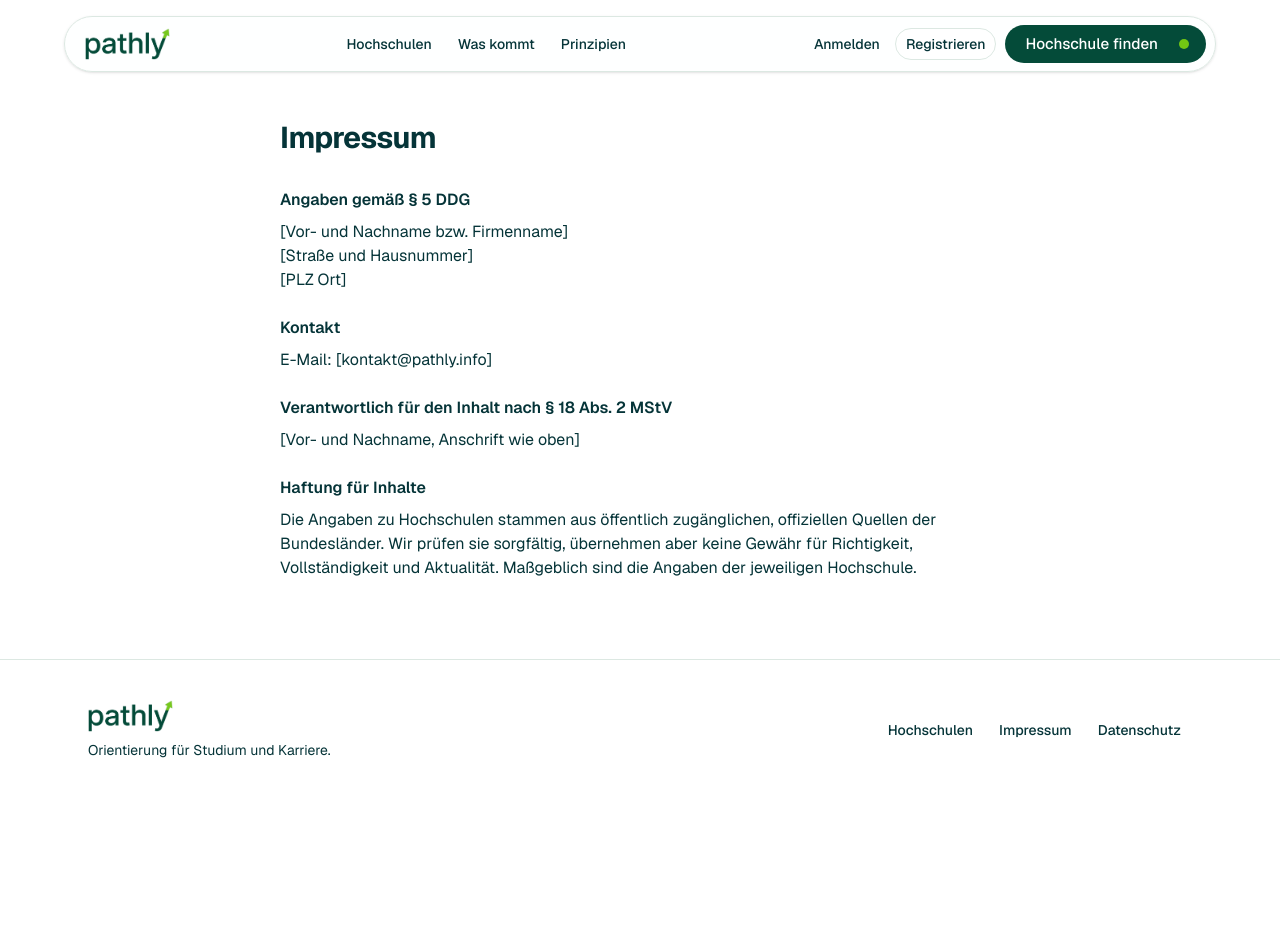
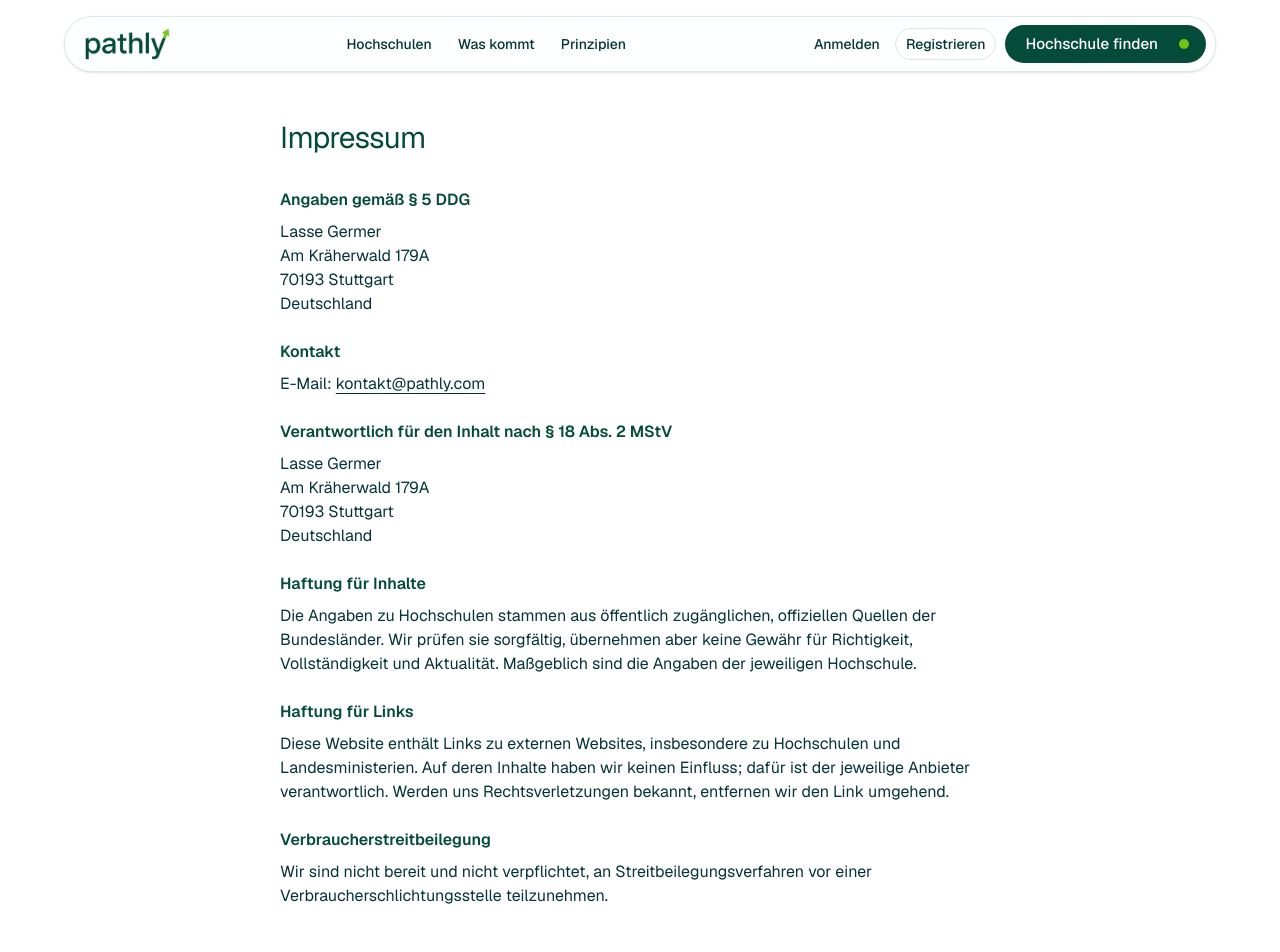
Before and after one commit to lassegermer486-lgtm/Pathly, a Next.js app in the folder apps/web/: page /impressum in a window 1280 px wide. Shown: the top 952 px of the page. Before the commit the page ends 800 px from the top, so only its background shows below. Built offline with nearby package versions, Linux system fonts and the light colour scheme.

Commit message:
Impressum und Datenschutz: Anbieterangaben eingetragen
Angaben zentral in src/lib/legal.ts gepflegt.

```diff
--- a/apps/web/src/app/datenschutz/page.tsx
+++ b/apps/web/src/app/datenschutz/page.tsx
@@ -1,11 +1,12 @@
 import type { Metadata } from "next";
+import { PROVIDER } from "@/lib/legal";
 
 export const metadata: Metadata = {
   title: "Datenschutz",
   robots: { index: false },
 };
 
-// TODO vor Livegang: Platzhalter ersetzen und Text rechtlich prüfen lassen.
+// Text vor größerem Ausbau (Konten, Analyse, Newsletter) rechtlich prüfen lassen.
 export default function DatenschutzPage() {
   return (
     <main className="mx-auto w-full max-w-3xl flex-1 px-4 py-12 sm:px-6">
@@ -14,8 +15,12 @@ export default function DatenschutzPage() {
         <section>
           <h2>Verantwortlicher</h2>
           <p className="mt-2">
-            [Vor- und Nachname bzw. Firmenname, Anschrift, E-Mail] – siehe
-            Impressum.
+            {PROVIDER.name}, {PROVIDER.street}, {PROVIDER.city}
+            <br />
+            E-Mail:{" "}
+            <a href={`mailto:${PROVIDER.email}`} className="underline underline-offset-4">
+              {PROVIDER.email}
+            </a>
           </p>
         </section>
         <section>
--- a/apps/web/src/app/impressum/page.tsx
+++ b/apps/web/src/app/impressum/page.tsx
@@ -1,33 +1,44 @@
 import type { Metadata } from "next";
+import { PROVIDER } from "@/lib/legal";
 
 export const metadata: Metadata = {
   title: "Impressum",
   robots: { index: false },
 };
 
-// TODO vor Livegang: Platzhalter in [eckigen Klammern] durch echte Angaben ersetzen.
 export default function ImpressumPage() {
+  const address = (
+    <>
+      {PROVIDER.name}
+      <br />
+      {PROVIDER.street}
+      <br />
+      {PROVIDER.city}
+      <br />
+      {PROVIDER.country}
+    </>
+  );
+
   return (
     <main className="mx-auto w-full max-w-3xl flex-1 px-4 py-12 sm:px-6">
-      <h1 className="text-3xl font-bold tracking-tight">Impressum</h1>
-      <div className="mt-8 space-y-6 text-foreground [&_h2]:font-semibold">
+      <h1 className="text-3xl tracking-tight text-primary">Impressum</h1>
+      <div className="mt-8 space-y-6 [&_h2]:font-semibold [&_h2]:text-primary">
         <section>
           <h2>Angaben gemäß § 5 DDG</h2>
+          <p className="mt-2">{address}</p>
+        </section>
+        <section>
+          <h2>Kontakt</h2>
           <p className="mt-2">
-            [Vor- und Nachname bzw. Firmenname]
-            <br />
-            [Straße und Hausnummer]
-            <br />
-            [PLZ Ort]
+            E-Mail:{" "}
+            <a href={`mailto:${PROVIDER.email}`} className="underline underline-offset-4">
+              {PROVIDER.email}
+            </a>
           </p>
         </section>
         <section>
-          <h2>Kontakt</h2>
-          <p className="mt-2">E-Mail: [kontakt@pathly.info]</p>
-        </section>
-        <section>
           <h2>Verantwortlich für den Inhalt nach § 18 Abs. 2 MStV</h2>
-          <p className="mt-2">[Vor- und Nachname, Anschrift wie oben]</p>
+          <p className="mt-2">{address}</p>
         </section>
         <section>
           <h2>Haftung für Inhalte</h2>
@@ -38,6 +49,24 @@ export default function ImpressumPage() {
             Aktualität. Maßgeblich sind die Angaben der jeweiligen Hochschule.
           </p>
         </section>
+        <section>
+          <h2>Haftung für Links</h2>
+          <p className="mt-2">
+            Diese Website enthält Links zu externen Websites, insbesondere zu
+            Hochschulen und Landesministerien. Auf deren Inhalte haben wir
+            keinen Einfluss; dafür ist der jeweilige Anbieter verantwortlich.
+            Werden uns Rechtsverletzungen bekannt, entfernen wir den Link
+            umgehend.
+          </p>
+        </section>
+        <section>
+          <h2>Verbraucherstreitbeilegung</h2>
+          <p className="mt-2">
+            Wir sind nicht bereit und nicht verpflichtet, an
+            Streitbeilegungsverfahren vor einer Verbraucherschlichtungsstelle
+            teilzunehmen.
+          </p>
+        </section>
       </div>
     </main>
   );
--- /dev/null
+++ b/apps/web/src/lib/legal.ts
@@ -0,0 +1,8 @@
+// Angaben des Anbieters für Impressum und Datenschutzerklärung – nur hier pflegen.
+export const PROVIDER = {
+  name: "Lasse Germer",
+  street: "Am Kräherwald 179A",
+  city: "70193 Stuttgart",
+  country: "Deutschland",
+  email: "kontakt@pathly.com",
+};
```
